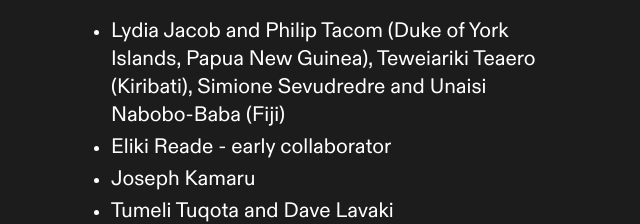
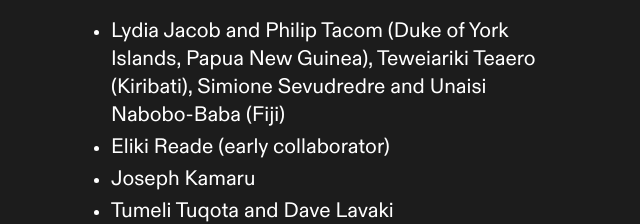
Before and after one commit to samuelethjackson/ocwebapp, a Next.js app in the folder client/: page /about in a window 1280 px wide. Shown: the part 5920-6144 px from the top of the page, without its empty margins (80-720 px from the left). Built offline with nearby package versions, Linux system fonts and the light colour scheme.

Commit message:
Update page.tsx
update About text

```diff
--- a/client/app/about/page.tsx
+++ b/client/app/about/page.tsx
@@ -280,7 +280,7 @@ const AboutPage: React.FC = () => {
                     New Guinea), Teweiariki Teaero (Kiribati), Simione
                     Sevudredre and Unaisi Nabobo-Baba (Fiji)
                   </li>
-                  <li>Eliki Reade - early collaborator</li>
+                  <li>Eliki Reade (early collaborator)</li>
                   <li>Joseph Kamaru</li>
                   <li>Tumeli Tuqota and Dave Lavaki</li>
                   <li>Sara Murphy and Frank Pendergast </li>
```
